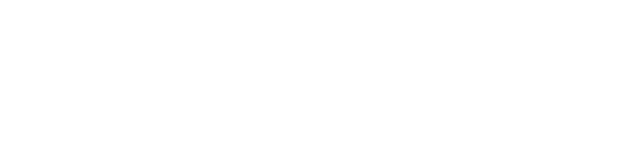
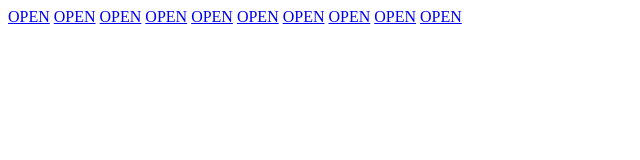
Before and after one commit to Slowmoney/Slowmoney.github.io, a plain HTML site: page index.html in a window 1280 px wide. Shown: the whole page, without its empty margins (0-640 px from the left). Drawn offline with Linux system fonts and the light colour scheme.

Commit message:
Update index.html

```diff
--- a/index.html
+++ b/index.html
@@ -6,15 +6,15 @@
     <title>Document</title>
 </head>
 <body>
-    <a href="./noise/index.html"></a>
-    <a href="./canvasRayMarching2D/canvas.html"></a>
-    <a href="./tree/index.html"></a>
-    <a href="./treesim/index.html"></a>
-    <a href="./gravity/index.html"></a>
-    <a href="./neuro-displacement/index.html"></a>
-    <a href="./BiInterpolation/index.html"></a>
-    <a href="./canvasRaymarching3D/index.html"></a>
-    <a href="./cars/index.html"></a>
-    <a href="./webgl/index.html"></a>
+    <a href="./noise/index.html">OPEN</a>
+    <a href="./canvasRayMarching2D/canvas.html">OPEN</a>
+    <a href="./tree/index.html">OPEN</a>
+    <a href="./treesim/index.html">OPEN</a>
+    <a href="./gravity/index.html">OPEN</a>
+    <a href="./neuro-displacement/index.html">OPEN</a>
+    <a href="./BiInterpolation/index.html">OPEN</a>
+    <a href="./canvasRaymarching3D/index.html">OPEN</a>
+    <a href="./cars/index.html">OPEN</a>
+    <a href="./webgl/index.html">OPEN</a>
 </body>
 </html>
```
